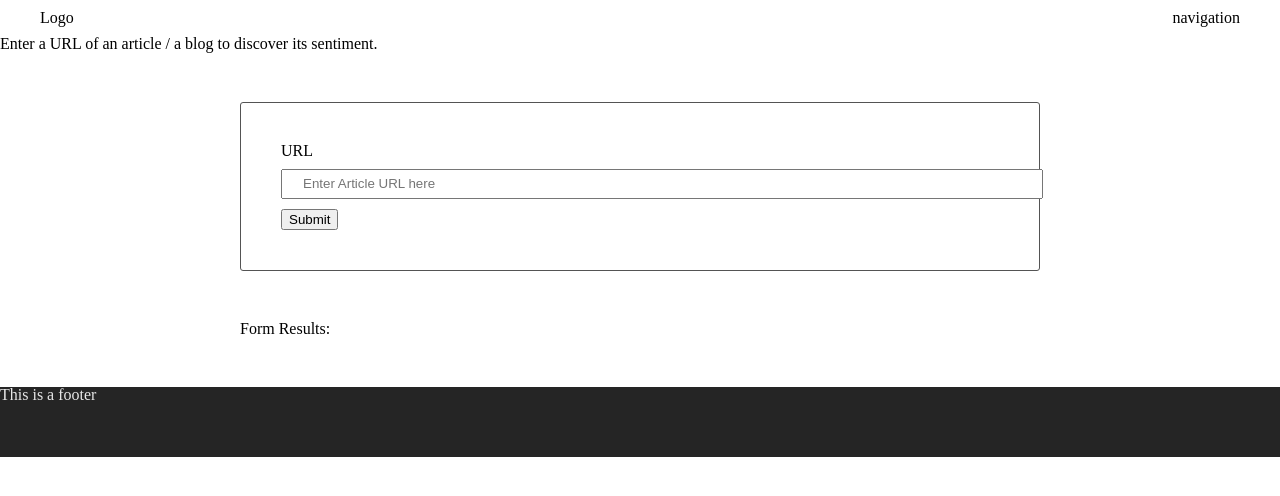
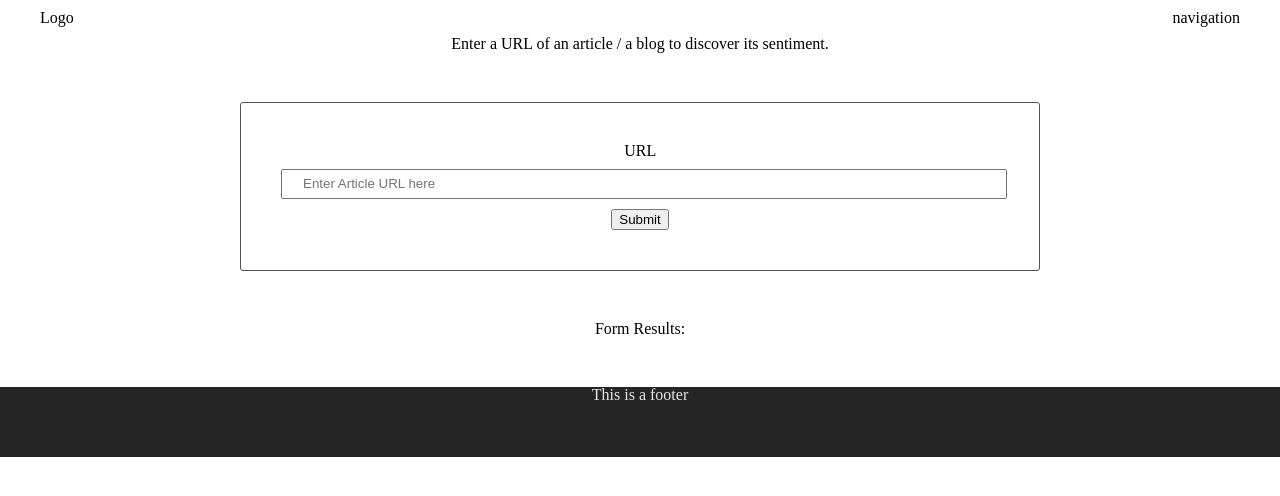
Before and after one commit to AyaGElsaadany/evaluate-news-article, a website: page src/client/views/index.html in a window 1280 px wide. Drawn offline with nearby package versions, Linux system fonts and the light colour scheme; files that its build step writes are made by us from their sources.

Commit message:
'2nd-commit'

```diff
--- a/src/client/index.js
+++ b/src/client/index.js
@@ -5,11 +5,11 @@ import {handleForm} from './js/formHandler'
 import {checkURL} from './js/checkURL'
 
 //include your scss file here
+import './styles/resets.scss'
 import './styles/base.scss'
+import './styles/header.scss'
+import './styles/form.scss'
 import './styles/footer.scss'
-import './styles/form.scss'
-import './styles/header.scss'
-import './styles/resets.scss'
 
 window.addEventListener('DOMContentLoaded', () => {
     // get the button for submit
--- a/src/client/js/formHandler.js
+++ b/src/client/js/formHandler.js
@@ -13,7 +13,7 @@ function handleForm(e){
 
     if(Client.checkURL(URLInput)){
         console.log("::: Form Submitted :::")
-        postData('http://localhost:8081/article', {url: URLInput})
+        postData("http://localhost:8081/article", {url: URLInput})
         .then((res) => {
             text.innerHTML = "Text: " + res.sentence_list[0].text;
             agreement.innerHTML = "Agreement: " + res.agreement;
--- a/src/client/styles/base.scss
+++ b/src/client/styles/base.scss
@@ -12,3 +12,7 @@ section {
     max-width: 800px;
     margin: 50px auto;
 }
+
+div{
+    text-align: center;
+}
--- a/src/client/styles/form.scss
+++ b/src/client/styles/form.scss
@@ -6,7 +6,7 @@ form {
 
 input {
     padding: 5px 20px;
-    width: 100%;
+    width: 95%;
     line-height: 16px;
     margin: 10px 0;
 }
--- a/src/client/styles/resets.scss
+++ b/src/client/styles/resets.scss
@@ -1,8 +1,3 @@
-/* http://meyerweb.com/eric/tools/css/reset/
-    v2.0 | 20110126
-    License: none (public domain)
-*/
-
 html, body, div, span, applet, object, iframe, h1, h2, h3, h4, h5, h6, p, blockquote, pre, a, abbr, acronym, address, big, cite, code, del, dfn, em, img, ins, kbd, q, s, samp, small, strike, strong, sub, sup, tt, var, b, u, i, center, dl, dt, dd, ol, ul, li, fieldset, form, label, legend, table, caption, tbody, tfoot, thead, tr, th, td, article, aside, canvas, details, embed, figure, figcaption, footer, header, hgroup, menu, nav, output, ruby, section, summary, time, mark, audio, video {
     margin: 0;
     padding: 0;
--- a/src/client/views/index.html
+++ b/src/client/views/index.html
@@ -22,7 +22,7 @@
           </div>
         </header>
 
-        <p>Enter a URL of an article / a blog to discover its sentiment.</p>
+        <div>Enter a URL of an article / a blog to discover its sentiment.</div>
         <section>
           <form id="form">
             <label for="article-url">URL</label>
@@ -51,7 +51,7 @@
         </footer>
       </div>
     </main>
-    <script>
+    <script >
       // Check that service workers are supported
       if ('serviceWorker' in navigator) {
         // Use the window load event to keep the page load performant
--- a/src/server/index.js
+++ b/src/server/index.js
@@ -23,7 +23,7 @@ app.use(bodyParser.urlencoded({
   }))
 
 // Configure express static directory.
-app.use(express.static('dist'))
+app.use(express.static(__dirname))
 
 app.get('/', function (req, res) {
     //res.sendFile('dist/index.html')
```
